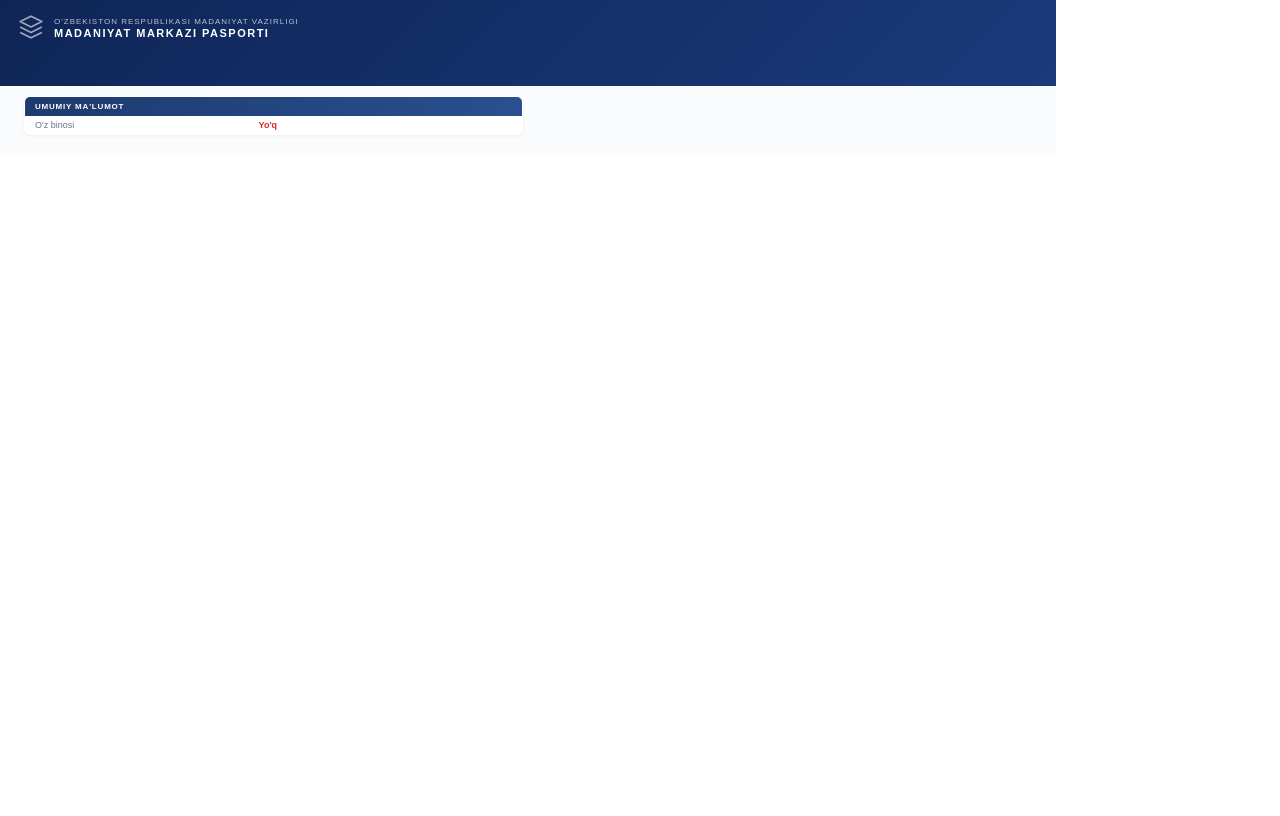
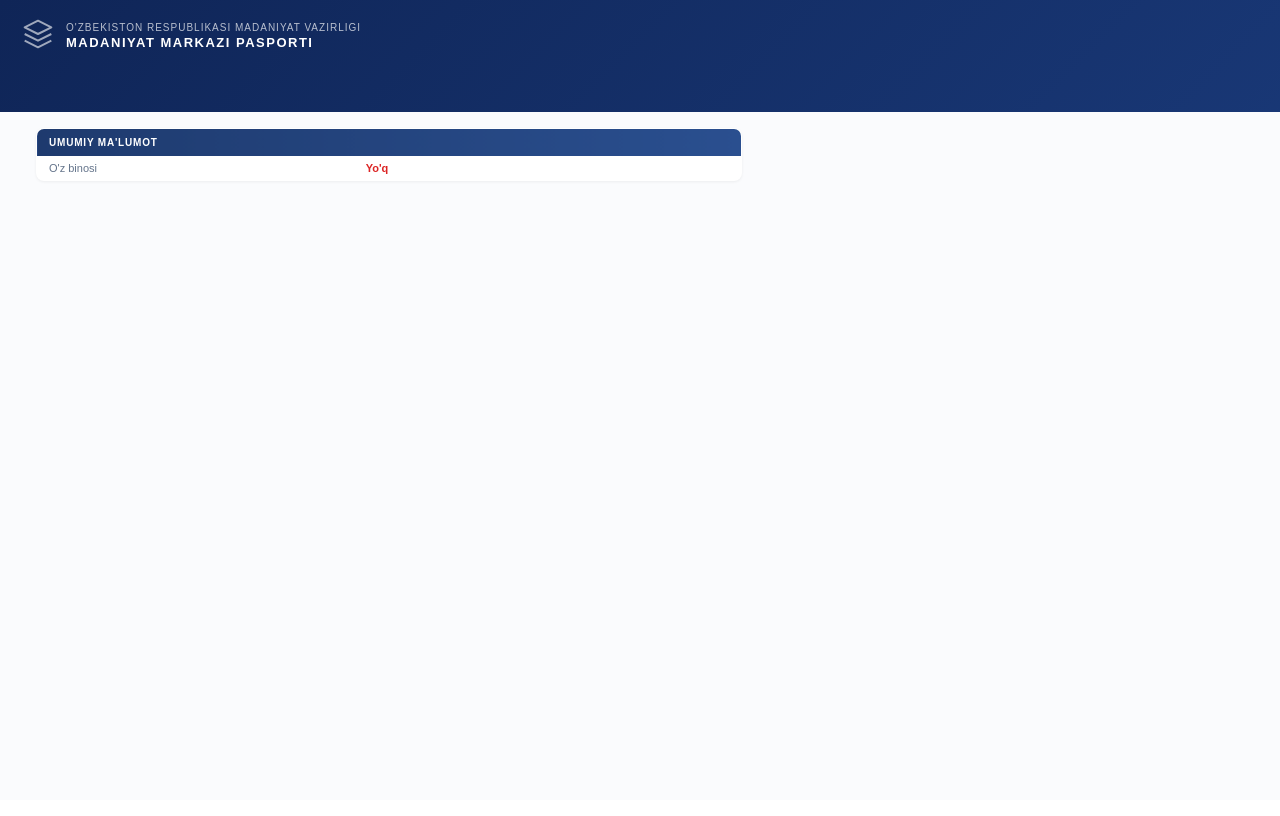
Before and after one commit to 07turdiev/Mandaniyat_markazlari_map_backend, a Django app: template templates/centers/passport_pdf.html in a window 1280 px wide; the page is wider, and only the part inside the window is pictured. After the commit the page ends 182 px from the top of that part, so only its background shows below. Run offline with Django 5.2, Linux system fonts and the light colour scheme; the template is opened without the code that fills it, so the values that code supplies are empty; parts of the project's set-up code (start-up, migrations or seed data) failed here and were passed over.

Commit message:
refactor: streamline passport PDF generation by simplifying image handling and updating layout dimensions

```diff
--- a/templates/centers/passport_pdf.html
+++ b/templates/centers/passport_pdf.html
@@ -5,7 +5,7 @@
     <title>{{ c.name }} - Pasport</title>
     <style>
         @page {
-            size: 11in 8.5in;
+            size: 1500px 800px;
             margin: 0;
         }
         * {
@@ -19,122 +19,76 @@
             padding: 0;
             color: #1E293B;
             background: #fff;
-            font-size: 11px;
-            width: 1056px;
-            height: 816px;
-            max-height: 816px;
+            font-size: 12px;
+            width: 1500px;
+            height: 800px;
+            max-height: 800px;
             overflow: hidden;
         }
 
         /* ===== ASOSIY LAYOUT ===== */
         .passport-wrapper {
             position: relative;
-            width: 1056px;
-            height: 816px;
-            max-height: 816px;
+            width: 1500px;
+            height: 800px;
+            max-height: 800px;
             overflow: hidden;
         }
 
-        /* Rasmlar bo'lganda: 2 panel */
+        /* Rasm bo'lganda: 2 panel */
         .passport-left {
             position: absolute;
             left: 0;
             top: 0;
-            width: 422px;
-            height: 816px;
+            width: 660px;
+            height: 800px;
             background: #0F172A;
             overflow: hidden;
         }
         .passport-right {
             position: absolute;
-            left: 422px;
+            left: 660px;
             top: 0;
-            width: 634px;
-            height: 816px;
+            width: 840px;
+            height: 800px;
             overflow: hidden;
+            background: #FAFBFD;
         }
 
-        /* Rasmlar yo'q: to'liq kenglik */
+        /* Rasm yo'q: to'liq kenglik */
         .passport-right-full {
             position: absolute;
             left: 0;
             top: 0;
-            width: 1056px;
-            height: 816px;
+            width: 1500px;
+            height: 800px;
             overflow: hidden;
+            background: #FAFBFD;
         }
 
-        /* ===== CHAP TOMON: GALEREYA ===== */
-        /* Bitta rasm */
+        /* ===== CHAP TOMON: BITTA RASM ===== */
         .gallery-single {
-            width: 422px;
-            height: 816px;
+            width: 660px;
+            height: 800px;
             overflow: hidden;
+            display: block;
         }
         .gallery-single img {
-            width: 422px;
-            height: 816px;
+            width: 660px;
+            height: 800px;
             object-fit: cover;
+            object-position: center;
             display: block;
-        }
-
-        /* Ko'p rasm — table grid */
-        .gallery-grid {
-            width: 422px;
-            height: 816px;
-            overflow: hidden;
-            padding: 5px;
-        }
-        .gallery-grid-table {
-            width: 100%;
-            height: 100%;
-            border-collapse: separate;
-            border-spacing: 4px;
-        }
-        .gallery-grid-cell {
-            overflow: hidden;
-            border-radius: 4px;
-            padding: 0;
-            vertical-align: top;
-        }
-        .gallery-grid-cell img {
-            width: 100%;
-            height: 100%;
-            object-fit: cover;
-            display: block;
-            border-radius: 4px;
-        }
-
-        /* Rasmlar yo'q */
-        .gallery-empty {
-            width: 422px;
-            height: 816px;
-            overflow: hidden;
-        }
-        .gallery-empty-table {
-            width: 100%;
-            height: 100%;
-        }
-        .gallery-empty-cell {
-            text-align: center;
-            vertical-align: middle;
-        }
-        .no-images-text {
-            color: rgba(255,255,255,0.25);
-            font-size: 14px;
-            text-transform: uppercase;
-            letter-spacing: 3px;
-            font-weight: 600;
         }
 
         /* ===== O'NG TOMON: PASPORT ===== */
         .passport-header {
-            padding: 12px 16px 10px;
+            padding: 16px 20px 14px;
             background: linear-gradient(135deg, #0F2557 0%, #1A3A7A 100%);
             color: white;
         }
         .passport-header-row {
-            margin-bottom: 8px;
+            margin-bottom: 12px;
         }
         .passport-header-row table {
             width: 100%;
@@ -143,28 +97,28 @@
             vertical-align: middle;
         }
         .gerb-cell {
-            width: 32px;
-            padding-right: 8px;
+            width: 40px;
+            padding-right: 10px;
         }
         .passport-org {
-            font-size: 8px;
+            font-size: 10px;
             font-weight: 500;
             text-transform: uppercase;
             letter-spacing: 1px;
             opacity: 0.7;
-            margin-bottom: 1px;
+            margin-bottom: 2px;
         }
         .passport-doc-title {
-            font-size: 11px;
+            font-size: 13px;
             font-weight: 800;
             letter-spacing: 1.5px;
             text-transform: uppercase;
         }
         .passport-name-row {
-            margin-bottom: 6px;
+            margin-bottom: 8px;
         }
         .passport-name-row h2 {
-            font-size: 14px;
+            font-size: 18px;
             font-weight: 700;
             line-height: 1.3;
             margin: 0;
@@ -172,31 +126,31 @@
         }
         .passport-badge {
             color: white;
-            font-size: 8px;
+            font-size: 10px;
             font-weight: 700;
-            padding: 2px 8px;
-            border-radius: 8px;
+            padding: 3px 10px;
+            border-radius: 10px;
             letter-spacing: 0.3px;
             white-space: nowrap;
             display: inline-block;
             vertical-align: middle;
-            margin-left: 8px;
+            margin-left: 10px;
         }
         .passport-meta {
-            font-size: 9px;
+            font-size: 11px;
             opacity: 0.7;
         }
 
         /* ===== BODY ===== */
         .passport-body {
-            padding: 10px 14px;
+            padding: 16px 20px;
             background: #FAFBFD;
             overflow: hidden;
         }
         .passport-columns-table {
             width: 100%;
             border-collapse: separate;
-            border-spacing: 10px 0;
+            border-spacing: 16px 0;
         }
         .passport-columns-table > tbody > tr > td {
             width: 50%;
@@ -208,25 +162,25 @@
             width: 100%;
             border-collapse: collapse;
             background: white;
-            border-radius: 6px;
+            border-radius: 8px;
             overflow: hidden;
             box-shadow: 0 1px 3px rgba(0,0,0,0.06);
             border: 1px solid #E8ECF1;
-            margin-bottom: 8px;
+            margin-bottom: 12px;
         }
         .data-table-caption {
             background: linear-gradient(90deg, #1E3A6E 0%, #2A4F8F 100%);
             color: white;
             text-align: left;
-            padding: 5px 10px;
-            font-size: 8px;
+            padding: 8px 12px;
+            font-size: 10px;
             font-weight: 700;
             text-transform: uppercase;
             letter-spacing: 0.8px;
         }
         .data-table td {
-            padding: 4px 10px;
-            font-size: 9px;
+            padding: 6px 12px;
+            font-size: 11px;
             border-bottom: 1px solid #F1F3F6;
             vertical-align: top;
         }
```
Also changed, not shown: other parts of templates/centers/passport_pdf.html (+27 -44 lines), centers/views.py (+7 -28 lines), 1 other file.
